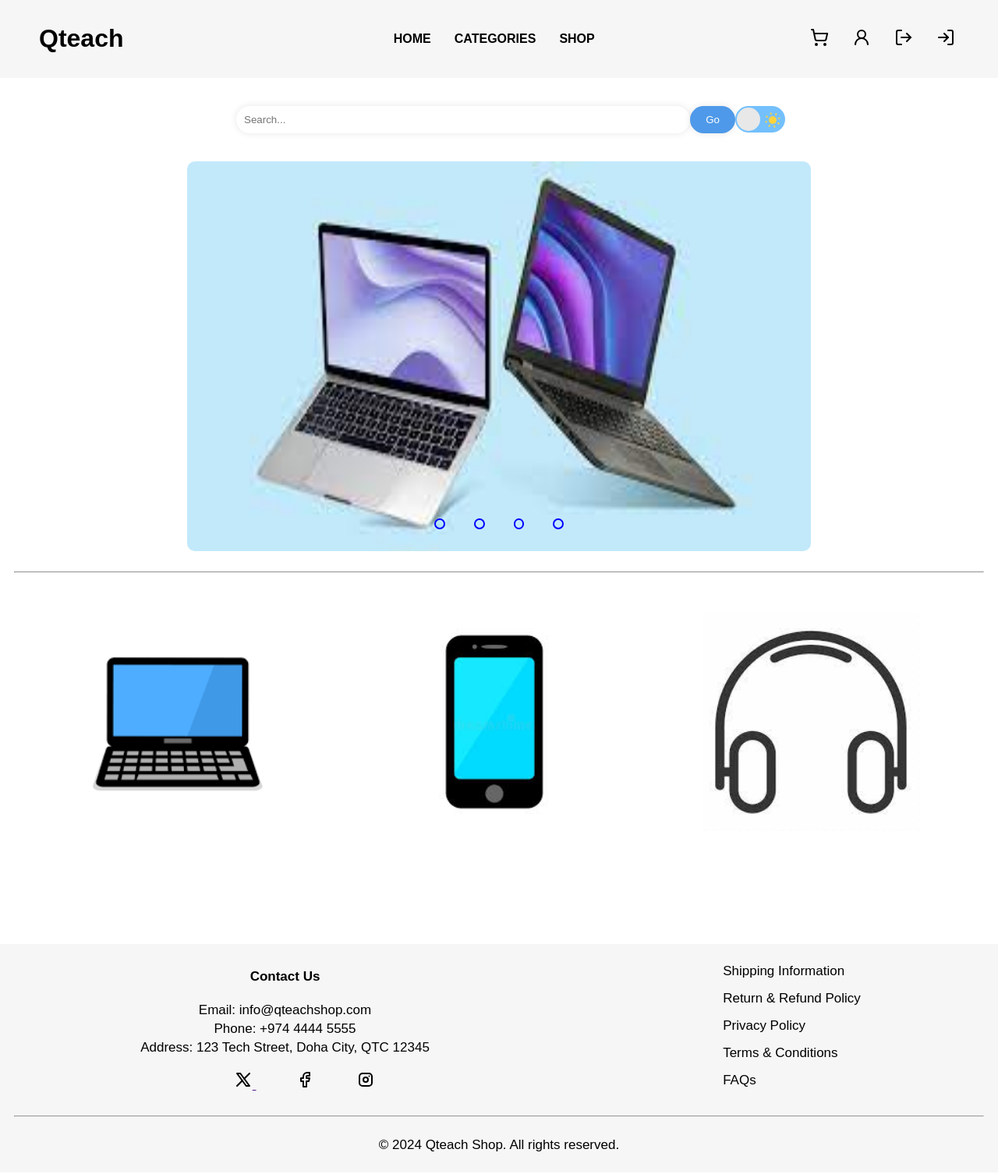
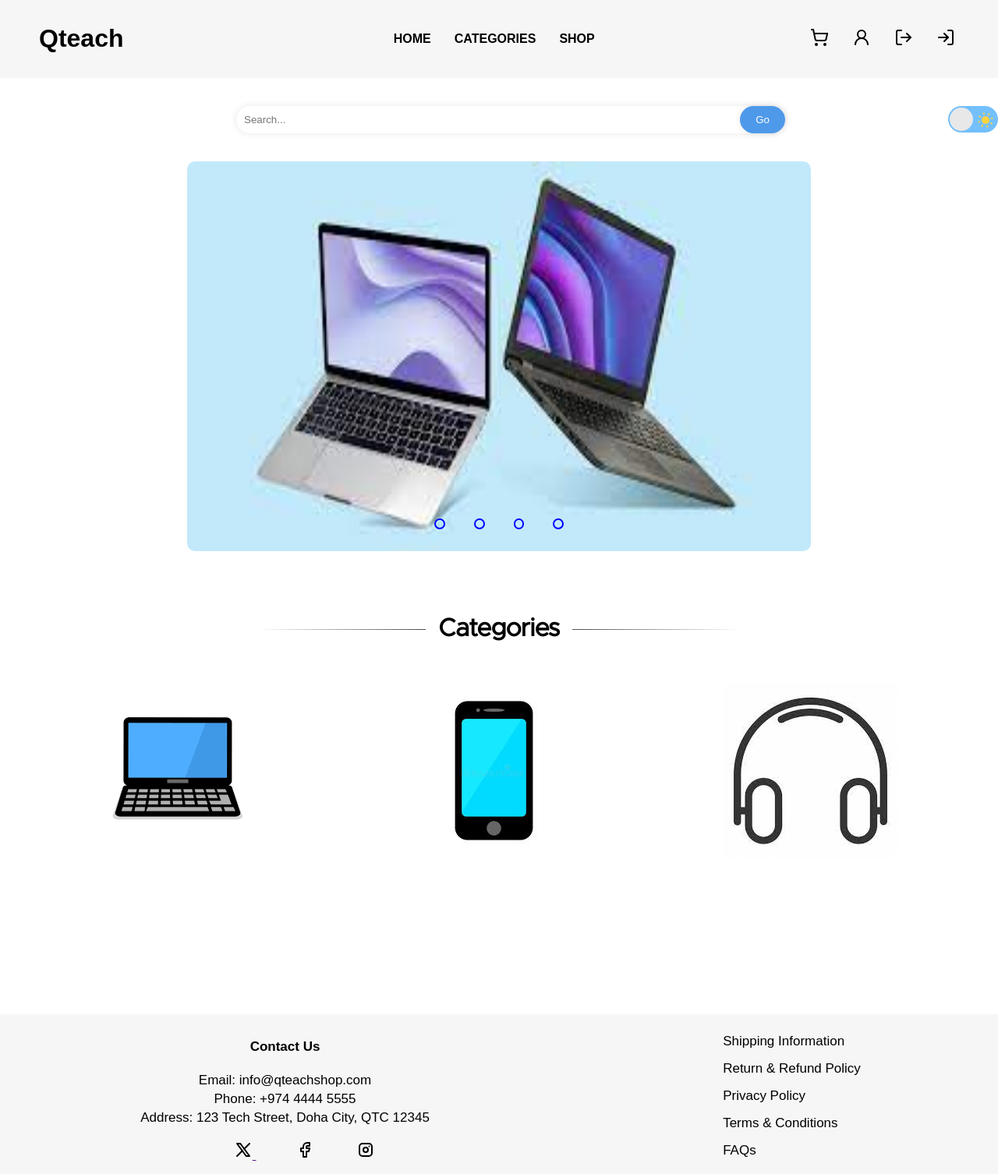
Before and after one commit to mk2010329/Web_Dev, a plain HTML site: page home_page.html in a window 1280 px wide. Shown: the top 1506 px of the page at 78% size. Drawn offline with Linux system fonts and the light colour scheme.

Commit message:
added categories

```diff
--- a/home_page.html
+++ b/home_page.html
@@ -74,14 +74,19 @@
         </div>
       </div>
     </div>
-    <br />
-    <hr />
-    <br />
+    <br /><br />
+
+
+    <div class="heading">
+      <hr class="hr-text" data-content="Categories">
+    </div>
+
+
    <div class="categories">
       <div class="computer">
         <div class="pic">
           <img src="/images/laptop_logo.png" alt="">
-          <p class="title"><b>Computers</b></p>
+          <p class="title"><b> Computers</b></p>
         </div>
       </div>
       <div class="mobile">
--- a/styles/home_page_style.css
+++ b/styles/home_page_style.css
@@ -3,18 +3,26 @@
     src: url(Metropolis-Regular.ttf);
  }
 
+ body{
+    padding: 0;
+    margin: 0;
+    height: 100vh;
+    box-sizing: border-box;
+}
+
 .nav{
-    display: flex;
-    justify-content: center;
+  display: flex;
+ justify-content: center;
+
 }
 
 /* search bar*/
 .search {
     position: relative;
-    width: 50%;
+    width: 55%;
     padding-left: 30px;
     display: flex;
-    justify-content: flex-start;
+    justify-content: space-between;
   }
 
   .search input[type="text"] {
@@ -34,6 +42,9 @@
     border-radius: 20px;
     box-shadow: 0 0 10px rgba(0, 0, 0, 0.1);
     transition: .9s ease;
+    position: absolute;
+    top: 0;
+    right: 0;
   }
 
   .search button[type="submit"]:hover {
@@ -46,10 +57,11 @@
 
 .switch {
     font-size: 17px;
-    position: relative;
+    position: absolute;
     display: inline-block;
     width: 64px;
     height: 34px;
+    right: 0;
   }
 
   .switch input {
@@ -151,13 +163,10 @@
   .input:checked + .toggle:before {
     transform: translateX(30px);
   }
+
+
+
 /* moving ad*/
-body{
-    padding: 0;
-    margin: 0;
-    height: 100vh;
-    box-sizing: border-box;
-}
 
 .main{
     width: 100%;
@@ -440,40 +449,82 @@ hr {
     height: 50%;
     margin: 20px;
     display: flex;
-     padding: 5px;
+    padding: 5px;
 }
 
 
 .computer{
     height: 100%;
     width: 33%;
-
+    display: flex;
+    flex-direction:row;
+    justify-content: center;
 }
 .mobile{
-
+    display: flex;
+    flex-direction:row;
+    justify-content: center;
     height: 100%;
     width: 33%;
 }
 
 .accessories{
+    display: flex;
+    flex-direction:row;
+    justify-content: center;
     height: 100%;
     width: 33%;
 }
 .pic{
     height: 70%;
-    display: flex;
-    justify-content: center;
-
 }
 
 .title{
-    display: none;
     font-size: x-large;
     font-family: metro;
+    display: none;
 }
 .pic:hover{
     cursor: pointer;
     .title{
         display: block;
+        display: flex;
+        flex-direction:row;
+        justify-content: center;
     }
 }
+
+
+.heading{
+    max-width: 50%;
+    margin: 40px auto;
+    text-align: center;
+    .hr-text {
+        font-weight: bolder;
+       font-family: metro;
+      font-size: xx-large;
+      position: relative;
+      border: 0;
+      height: 1.5em;
+      &::before {
+        content: '';
+        background: linear-gradient(to right, transparent, black, transparent);
+        position: absolute;
+        left: 0;
+        top: 50%;
+        width: 100%;
+        height: 1px;
+      }
+      &::after {
+        content: attr(data-content);
+        position: relative;
+        display: inline-block;
+        color: black;
+
+        padding: 0 .5em;
+        line-height: 1.5em;
+        color: black;
+        background-color: white;
+      }
+     }
+}
```
